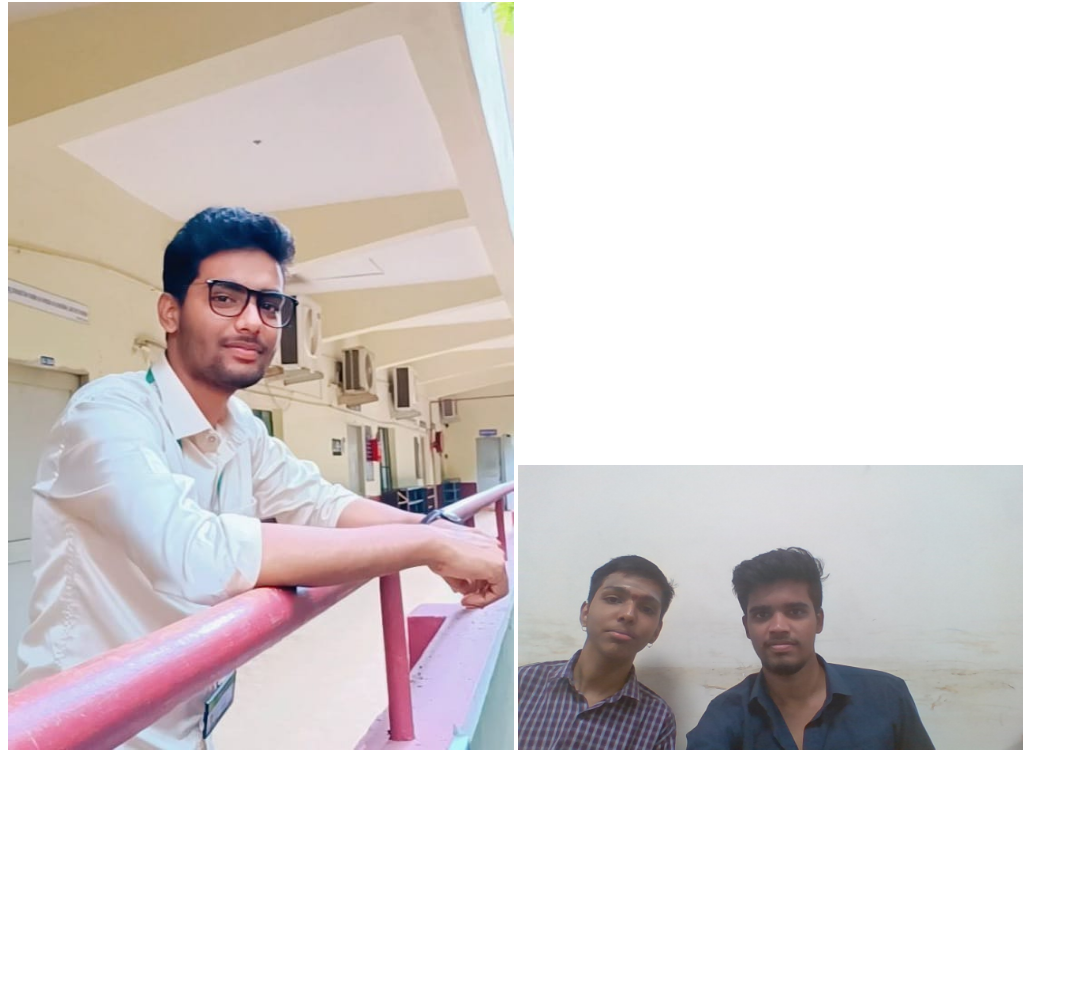
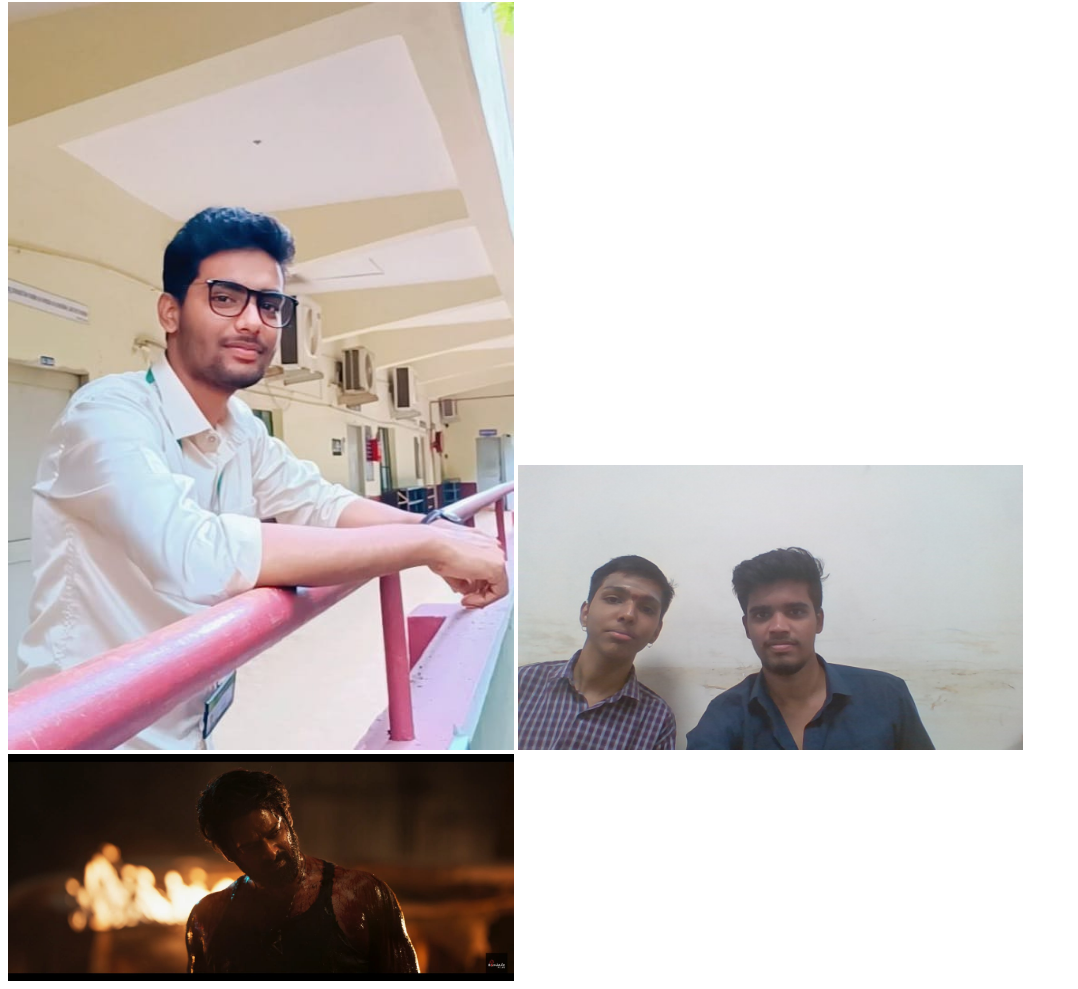
Before and after one commit to chanukyaarji/website, a plain HTML site: page index.html in a window 1280 px wide. Shown: the part 64-1053 px from the top of the page, without its empty margins (0-1078 px from the left). Before the commit the page ends 826 px from the top, so only its background shows below. Drawn offline with Linux system fonts and the light colour scheme.

Commit message:
sample website

```diff
--- a/index.html
+++ b/index.html
@@ -7,6 +7,7 @@
 	chanukya,web developer</h1>
 	<img width="40%"src="raghu.jpeg">
 	<img width="40%"src="frnds.jpg">
+	<img width="40%"src="prabha.jpeg">
 	</body>
 
 
```
